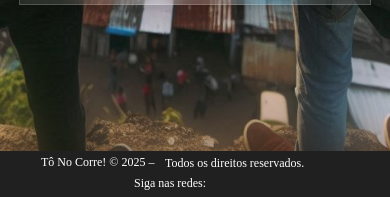
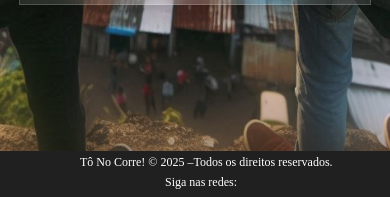
Before and after one commit to FelipeAugustoFialho/ToNoCorre-inicio, a plain HTML site: page index.html in a window 390 px wide. Shown: the part 616-813 px from the top of the page. Drawn offline with nearby package versions, Linux system fonts and the light colour scheme.

Commit message:
footer mobile

```diff
--- a/index.html
+++ b/index.html
@@ -85,11 +85,10 @@
     </div>
 
 
+   <footer>
+        <p class="pFooter">Tô No Corre! © 2025 –Todos os direitos reservados. </p>
 
-   <footer>
-        <p class="pFooter">Tô No Corre! © 2025 – </p>
-        <p class="p2Footer">Todos os direitos reservados.</p>
-        <p class="p3Footer">Siga nas redes:</p>
+        <p class="p2Footer">Siga nas redes:</p>
 
         <a href="https://www.linkedin.com/company/to-no-corre/" target="_blank"><i class="bi bi-linkedin"></i></a>
 
--- a/style.css
+++ b/style.css
@@ -194,7 +194,7 @@ footer {
     margin-right: 53px;
     font-family: Poppins;
 }
-
+/*
 .p2Footer {
 
     font-size: 15px;
@@ -205,8 +205,8 @@ footer {
     margin-right: 53px;
     font-family: Poppins;
 }
-
-.p3Footer {
+*/
+.p2Footer {
 
     font-size: 15px;
     justify-content: center;
@@ -337,20 +337,21 @@ footer {
 
     .pFooter {
         font-size: 12px;
-        margin-left: 41px;
+        margin-left: 80px;
         margin-top: 4px;
     }
 
     .p2Footer {
         font-size: 12px;
         justify-content: center;
-        margin-top: -26px;
+        margin-top: -7px;
         margin-left: 165px;
         margin-right: -51px;
+        margin-bottom: 2px;
 
 
     }
-
+/*
     .p3Footer {
 
         font-size: 12px;
@@ -362,4 +363,6 @@ footer {
 
     }
 
+    */
+
 }
```
